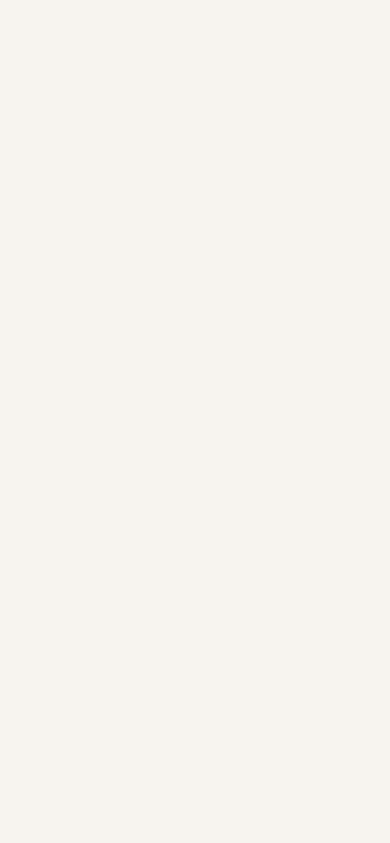
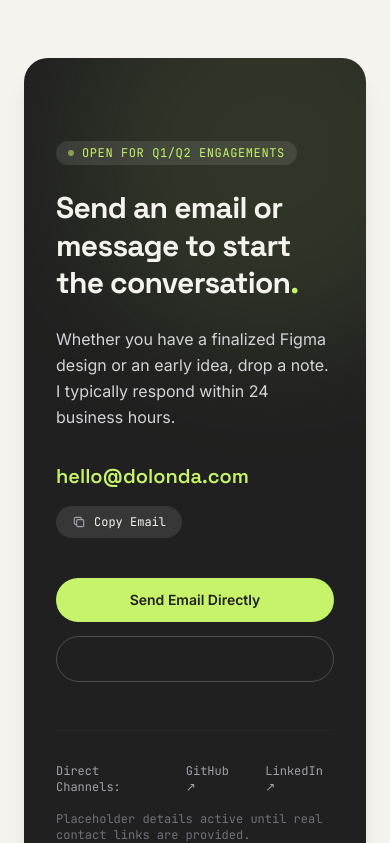
Before and after one commit to suardihaidar/dolonda, a React (Vite) app: page / in a window 390 px wide. Shown: the part 9821-10664 px from the top of the page. Before the commit the page ends 9853 px from the top, so only its background shows below. Built offline with nearby package versions, Linux system fonts and the light colour scheme.

Commit message:
feat: implement high-impact contact section with email clipboard utility and placeholders

```diff
--- a/src/App.tsx
+++ b/src/App.tsx
@@ -5,6 +5,7 @@ import { SelectedWork } from './components/sections/SelectedWork';
 import { Services } from './components/sections/Services';
 import { About } from './components/sections/About';
 import { TechStack } from './components/sections/TechStack';
+import { Contact } from './components/sections/Contact';
 
 export const App: React.FC = () => {
   return (
@@ -29,11 +30,8 @@ export const App: React.FC = () => {
         {/* 6. Technology Stack Section */}
         <TechStack />
 
-        {/* Placeholder Sections for remaining stages */}
-        <section id="contact" className="py-24 px-6 sm:px-8 md:px-12 max-w-container mx-auto w-full border-t border-border-subtle">
-          <span className="font-mono text-xs text-ink-subtle uppercase">Next: Section 07 — Contact</span>
-          <h2 className="font-heading text-3xl font-bold text-ink mt-2">Contact</h2>
-        </section>
+        {/* 7. Contact Section */}
+        <Contact />
       </main>
 
       <footer className="py-8 px-6 sm:px-8 md:px-12 border-t border-border-subtle text-center text-xs text-ink-subtle font-mono">
--- /dev/null
+++ b/src/components/sections/Contact.tsx
@@ -0,0 +1,162 @@
+import React, { useState } from 'react';
+import { contactDetails } from '../../data/contact';
+import { SectionHeading } from '../ui/SectionHeading';
+import { Button } from '../ui/Button';
+
+export const Contact: React.FC = () => {
+  const [copied, setCopied] = useState(false);
+
+  const handleCopyEmail = async () => {
+    try {
+      await navigator.clipboard.writeText(contactDetails.email);
+      setCopied(true);
+      setTimeout(() => setCopied(false), 2500);
+    } catch {
+      // Fallback if clipboard API is restricted
+      setCopied(true);
+      setTimeout(() => setCopied(false), 2500);
+    }
+  };
+
+  return (
+    <section
+      id="contact"
+      className="py-24 sm:py-32 px-6 sm:px-8 md:px-12 max-w-container mx-auto w-full border-t border-border-subtle"
+      aria-label="Contact and Inquiries"
+    >
+      <div className="space-y-16">
+        {/* Section Header */}
+        <div className="flex flex-col md:flex-row md:items-end justify-between gap-6">
+          <SectionHeading
+            label="05 / Contact"
+            title="Let's Build Something Thoughtful"
+            description="Have an upcoming website project, need reliable frontend collaboration, or want to refine an existing interface? Let's discuss your timeline and goals."
+          />
+          <div className="hidden md:block text-right">
+            <span className="font-mono text-xs text-ink-subtle">
+              Direct Founder Communication
+            </span>
+          </div>
+        </div>
+
+        {/* High-Impact Charcoal Editorial Card */}
+        <div className="bg-ink text-canvas rounded-3xl p-8 sm:p-12 md:p-16 relative overflow-hidden shadow-xl space-y-12">
+          {/* Subtle Background Accent Shape */}
+          <div
+            className="absolute -right-24 -top-24 w-96 h-96 rounded-full bg-lime-accent/10 blur-3xl pointer-events-none"
+            aria-hidden="true"
+          />
+
+          <div className="relative z-10 flex flex-col lg:flex-row lg:items-end justify-between gap-10">
+            {/* Left: Email Headline & Direct Copy */}
+            <div className="space-y-6 max-w-2xl">
+              <div className="inline-flex items-center gap-2 px-3 py-1 rounded-full bg-white/10 text-lime-accent font-mono text-xs uppercase tracking-wider">
+                <span className="w-1.5 h-1.5 rounded-full bg-lime-accent animate-pulse" />
+                Open for Q1/Q2 Engagements
+              </div>
+
+              <h3 className="font-heading text-3xl sm:text-4xl md:text-5xl font-bold tracking-tight text-canvas leading-tight">
+                Send an email or message to start the conversation<span className="text-lime-accent">.</span>
+              </h3>
+
+              <p className="font-body text-zinc-300 text-base sm:text-lg leading-relaxed">
+                Whether you have a finalized Figma design or an early idea, drop a note. I typically respond within 24 business hours.
+              </p>
+
+              {/* Email Address & Copy Trigger */}
+              <div className="pt-2 flex flex-col sm:flex-row sm:items-center gap-4">
+                <a
+                  href={`mailto:${contactDetails.email}`}
+                  className="font-heading text-xl sm:text-2xl md:text-3xl font-semibold text-lime-accent hover:underline decoration-lime-accent/50 underline-offset-8 transition-colors focus-visible:outline-none focus-visible:ring-2 focus-visible:ring-lime-accent rounded-sm"
+                >
+                  {contactDetails.email}
+                </a>
+
+                <button
+                  type="button"
+                  onClick={handleCopyEmail}
+                  className="inline-flex items-center gap-2 self-start px-4 py-2 rounded-full bg-white/10 hover:bg-white/15 text-canvas text-xs font-mono transition-colors focus-visible:outline-none focus-visible:ring-2 focus-visible:ring-lime-accent cursor-pointer"
+                  aria-label="Copy email address to clipboard"
+                >
+                  {copied ? (
+                    <>
+                      <span className="text-lime-accent font-bold">✓</span>
+                      <span>Copied to Clipboard!</span>
+                    </>
+                  ) : (
+                    <>
+                      <svg
+                        className="w-3.5 h-3.5 text-zinc-400"
+                        fill="none"
+                        viewBox="0 0 24 24"
+                        stroke="currentColor"
+                        strokeWidth="2"
+                        aria-hidden="true"
+                      >
+                        <path
+                          strokeLinecap="round"
+                          strokeLinejoin="round"
+                          d="M8 16H6a2 2 0 01-2-2V6a2 2 0 012-2h8a2 2 0 012 2v2m-6 12h8a2 2 0 002-2v-8a2 2 0 00-2-2h-8a2 2 0 00-2 2v8a2 2 0 002 2z"
+                        />
+                      </svg>
+                      <span>Copy Email</span>
+                    </>
+                  )}
+                </button>
+              </div>
+            </div>
+
+            {/* Right: Quick Action Buttons */}
+            <div className="flex flex-col sm:flex-row lg:flex-col gap-3.5 shrink-0">
+              <Button
+                href={`mailto:${contactDetails.email}`}
+                variant="lime"
+                size="md"
+                className="w-full justify-center"
+              >
+                Send Email Directly
+              </Button>
+
+              <Button
+                href={contactDetails.whatsappPlaceholder}
+                isExternal
+                variant="secondary"
+                size="md"
+                className="w-full justify-center text-canvas border-white/20 hover:border-white hover:bg-white/10"
+              >
+                WhatsApp Chat
+              </Button>
+            </div>
+          </div>
+
+          {/* Social Profiles & Integrity Notice */}
+          <div className="relative z-10 pt-8 border-t border-zinc-800 flex flex-col sm:flex-row sm:items-center justify-between gap-4 text-xs font-mono text-zinc-400">
+            <div className="flex items-center gap-6">
+              <span>Direct Channels:</span>
+              <a
+                href={contactDetails.githubPlaceholder}
+                target="_blank"
+                rel="noopener noreferrer"
+                className="hover:text-canvas transition-colors underline-offset-4 hover:underline"
+              >
+                GitHub ↗
+              </a>
+              <a
+                href={contactDetails.linkedinPlaceholder}
+                target="_blank"
+                rel="noopener noreferrer"
+                className="hover:text-canvas transition-colors underline-offset-4 hover:underline"
+              >
+                LinkedIn ↗
+              </a>
+            </div>
+
+            <span className="text-zinc-500">
+              Placeholder details active until real contact links are provided.
+            </span>
+          </div>
+        </div>
+      </div>
+    </section>
+  );
+};
```
Also changed, not shown: tasks/MVP.md (+2 -2 lines).
